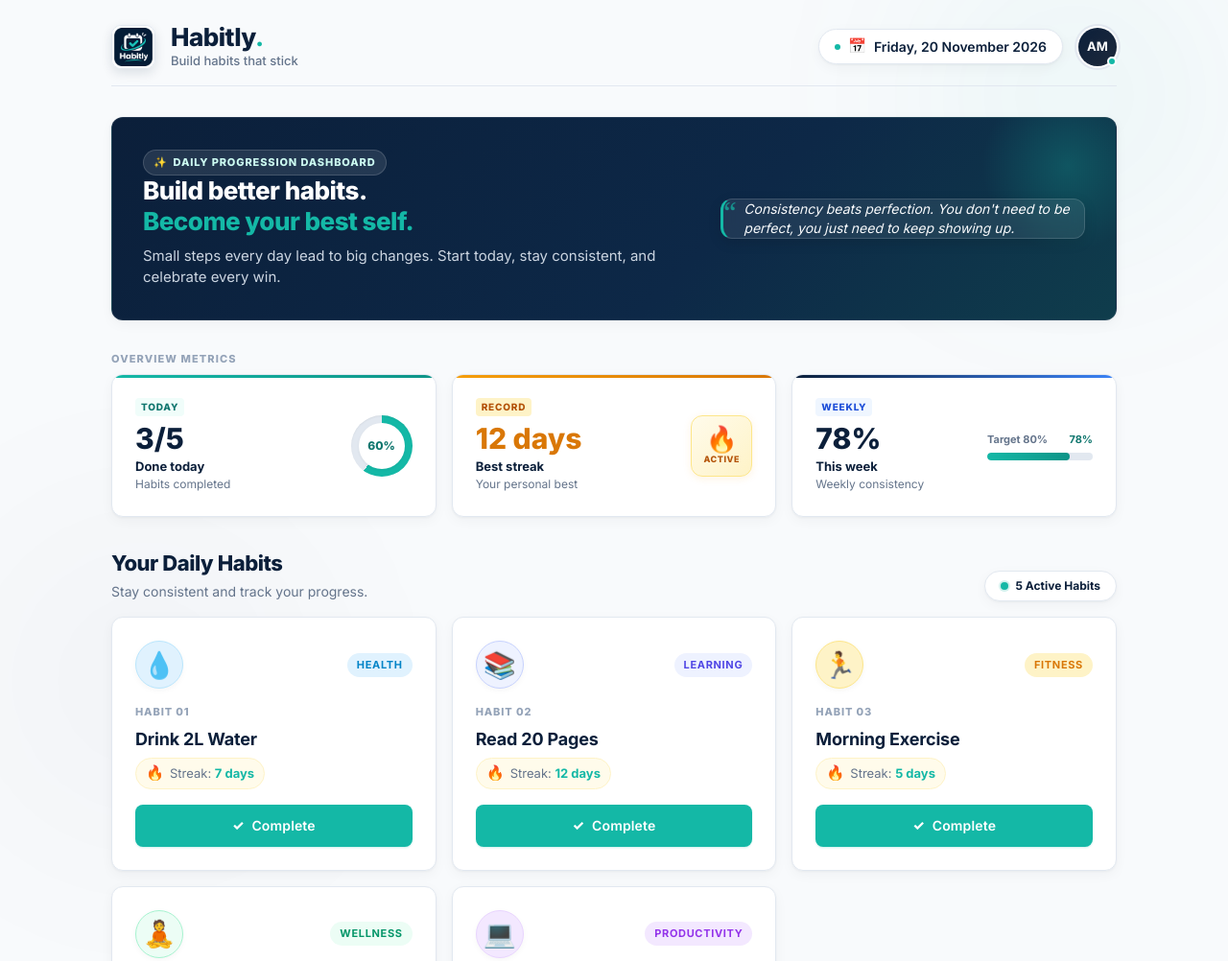
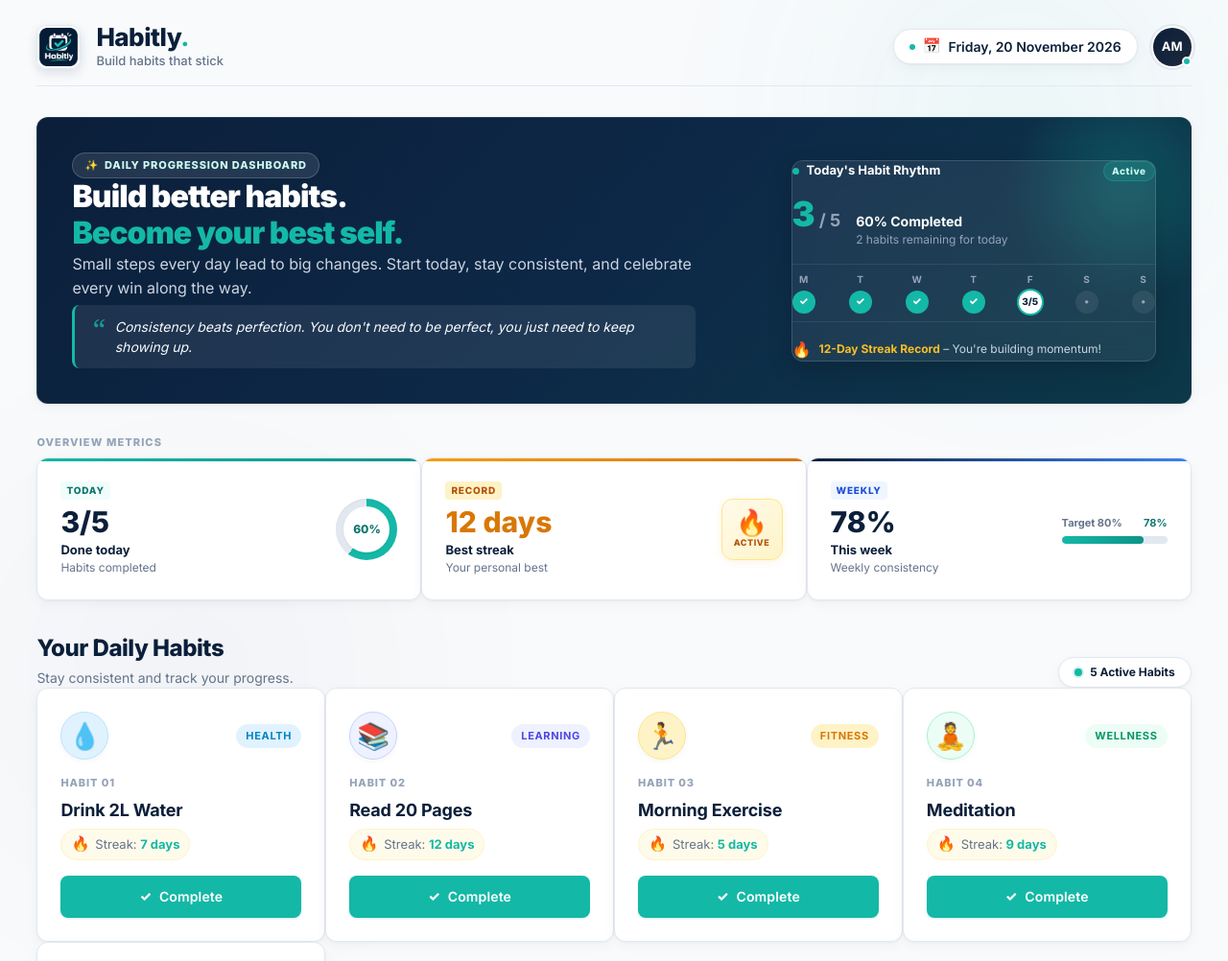
Before and after one commit to Antrikshh-Coder/Habitly, a plain HTML site: page index.html in a window 1280 px wide. Shown: the top 1002 px of the page at 96% size. Drawn offline with Linux system fonts and the light colour scheme.

Commit message:
feat: widen layout to full-screen dashboard and enhance hero rhythm widget

```diff
--- a/index.html
+++ b/index.html
@@ -3,7 +3,7 @@
 <head>
   <meta charset="UTF-8">
   <meta name="viewport" content="width=device-width, initial-scale=1.0">
-  <meta name="description" content="Habitly – Premium, modern, and responsive habit-tracking dashboard built for CodGen Frontend Internship Week 1.">
+  <meta name="description" content="Habitly – Premium, widescreen, responsive habit-tracking dashboard built for CodGen Frontend Internship Week 1.">
   <title>Habitly | Build habits that stick</title>
 
   <!-- Browser Favicon using user's logo -->
@@ -19,7 +19,7 @@
 </head>
 <body>
 
-  <!-- Ambient Background Glows -->
+  <!-- Subtle Ambient Background Glows -->
   <div class="ambient-glow glow-top" aria-hidden="true"></div>
   <div class="ambient-glow glow-bottom" aria-hidden="true"></div>
 
@@ -49,7 +49,7 @@
           <span class="date-text">Friday, 20 November 2026</span>
         </div>
 
-        <!-- Profile Avatar -->
+        <!-- User Profile Avatar -->
         <div class="user-avatar" title="Antriksh Manwadkar" aria-label="User Profile">
           <span class="avatar-initials">AM</span>
           <span class="avatar-status" title="Active today" aria-hidden="true"></span>
@@ -62,29 +62,75 @@
          =================================================================== -->
     <main class="main-content">
 
-      <!-- Welcome Hero Section -->
+      <!-- =================================================================
+           WELCOME HERO SECTION (Widescreen, Rich & Attractive)
+           ================================================================= -->
       <section class="welcome-card" aria-label="Welcome and Daily Motivation">
         <div class="welcome-inner">
+
+          <!-- Left Column: Inspiring Typography & Quote -->
           <div class="welcome-text-group">
             <div class="welcome-pill">
               <span class="welcome-sparkle" aria-hidden="true">✨</span>
               <span>DAILY PROGRESSION DASHBOARD</span>
             </div>
+
             <h2 class="welcome-heading">
               Build better habits.<br>
               <span class="welcome-gradient-text">Become your best self.</span>
             </h2>
+
             <p class="welcome-lead">
-              Small steps every day lead to big changes. Start today, stay consistent, and celebrate every win.
+              Small steps every day lead to big changes. Start today, stay consistent, and celebrate every win along the way.
             </p>
+
+            <div class="quote-callout">
+              <span class="quote-symbol" aria-hidden="true">“</span>
+              <blockquote class="quote-text">
+                Consistency beats perfection. You don't need to be perfect, you just need to keep showing up.
+              </blockquote>
+            </div>
           </div>
 
-          <div class="quote-card">
-            <span class="quote-symbol" aria-hidden="true">“</span>
-            <blockquote class="quote-text">
-              Consistency beats perfection. You don't need to be perfect, you just need to keep showing up.
-            </blockquote>
+          <!-- Right Column: Interactive-Style Visual Rhythm Card -->
+          <div class="welcome-visual-card" aria-hidden="true">
+            <div class="visual-card-top">
+              <div class="visual-card-title">
+                <span class="visual-dot"></span>
+                <span>Today's Habit Rhythm</span>
+              </div>
+              <span class="visual-badge">Active</span>
+            </div>
+
+            <div class="visual-score-row">
+              <div class="visual-stat-big">
+                <span class="stat-big-num">3</span>
+                <span class="stat-big-denom">/ 5</span>
+              </div>
+              <div class="visual-stat-detail">
+                <span class="stat-detail-bold">60% Completed</span>
+                <span class="stat-detail-sub">2 habits remaining for today</span>
+              </div>
+            </div>
+
+            <!-- Mini 7-Day Consistency Week Track -->
+            <div class="mini-week-track">
+              <div class="day-dot done"><span class="day-lbl">M</span><span class="dot-check">✓</span></div>
+              <div class="day-dot done"><span class="day-lbl">T</span><span class="dot-check">✓</span></div>
+              <div class="day-dot done"><span class="day-lbl">W</span><span class="dot-check">✓</span></div>
+              <div class="day-dot done"><span class="day-lbl">T</span><span class="dot-check">✓</span></div>
+              <div class="day-dot today"><span class="day-lbl">F</span><span class="dot-check">3/5</span></div>
+              <div class="day-dot"><span class="day-lbl">S</span><span class="dot-check">•</span></div>
+              <div class="day-dot"><span class="day-lbl">S</span><span class="dot-check">•</span></div>
+            </div>
+
+            <!-- Mini Streak Banner -->
+            <div class="visual-streak-strip">
+              <span class="streak-flame-icon">🔥</span>
+              <span class="streak-strip-text"><strong>12-Day Streak Record</strong> – You're building momentum!</span>
+            </div>
           </div>
+
         </div>
       </section>
 
--- a/style.css
+++ b/style.css
@@ -89,37 +89,38 @@ body {
   position: relative;
 }
 
-/* Ambient Radial Glows (Subtle, Premium SaaS feel) */
+/* Ambient Radial Background Glows */
 .ambient-glow {
   position: fixed;
   border-radius: 50%;
-  filter: blur(100px);
+  filter: blur(120px);
   pointer-events: none;
   z-index: 0;
   opacity: 0.35;
 }
 
 .glow-top {
-  width: 480px;
-  height: 480px;
-  top: -140px;
-  right: -80px;
-  background: radial-gradient(circle, rgba(20, 184, 166, 0.22) 0%, transparent 70%);
+  width: 540px;
+  height: 540px;
+  top: -150px;
+  right: -50px;
+  background: radial-gradient(circle, rgba(20, 184, 166, 0.25) 0%, transparent 70%);
 }
 
 .glow-bottom {
-  width: 540px;
-  height: 540px;
-  bottom: -180px;
-  left: -120px;
-  background: radial-gradient(circle, rgba(11, 31, 58, 0.12) 0%, transparent 70%);
+  width: 600px;
+  height: 600px;
+  bottom: -200px;
+  left: -100px;
+  background: radial-gradient(circle, rgba(11, 31, 58, 0.14) 0%, transparent 70%);
 }
 
+/* Widescreen App Container (Eliminates empty space on large displays) */
 .app-container {
-  max-width: 1080px;
+  max-width: 1400px;
+  width: 100%;
   margin: 0 auto;
-  padding: var(--space-24) var(--space-16);
-  width: 100%;
+  padding: var(--space-24) clamp(16px, 3vw, 40px);
   display: flex;
   flex-direction: column;
   gap: var(--space-32);
@@ -155,7 +156,7 @@ body {
   color: inherit;
 }
 
-/* Brand Logo Image */
+/* Official Brand Logo Image */
 .brand-logo-img {
   width: 46px;
   height: 46px;
@@ -267,7 +268,7 @@ body {
 }
 
 /* --------------------------------------------------------------------------
-   4. WELCOME & MOTIVATIONAL HERO SECTION
+   4. WELCOME HERO SECTION (Widescreen, Rich & Highly Attractive)
    -------------------------------------------------------------------------- */
 .main-content {
   display: flex;
@@ -276,9 +277,9 @@ body {
 }
 
 .welcome-card {
-  background: linear-gradient(135deg, var(--navy) 0%, #0d2847 60%, #0f3d4c 100%);
+  background: linear-gradient(135deg, var(--navy) 0%, #0d2847 50%, #0c3848 100%);
   border-radius: var(--card-radius);
-  padding: var(--space-32);
+  padding: clamp(24px, 3vw, 36px);
   color: #FFFFFF;
   box-shadow: var(--soft-shadow);
   border: 1px solid rgba(255, 255, 255, 0.08);
@@ -289,11 +290,11 @@ body {
 .welcome-card::after {
   content: '';
   position: absolute;
-  top: -40px;
-  right: -40px;
-  width: 180px;
-  height: 180px;
-  background: radial-gradient(circle, rgba(20, 184, 166, 0.25) 0%, transparent 70%);
+  top: -50px;
+  right: -50px;
+  width: 240px;
+  height: 240px;
+  background: radial-gradient(circle, rgba(20, 184, 166, 0.28) 0%, transparent 70%);
   border-radius: 50%;
   pointer-events: none;
 }
@@ -302,36 +303,38 @@ body {
   display: flex;
   align-items: center;
   justify-content: space-between;
-  gap: var(--space-24);
+  gap: var(--space-32);
   position: relative;
   z-index: 1;
 }
 
 .welcome-text-group {
-  max-width: 560px;
+  max-width: 650px;
+  display: flex;
+  flex-direction: column;
+  gap: var(--space-12);
 }
 
 .welcome-pill {
   display: inline-flex;
   align-items: center;
   gap: 6px;
-  padding: 4px 10px;
+  padding: 4px 12px;
   background: rgba(255, 255, 255, 0.1);
-  border: 1px solid rgba(255, 255, 255, 0.15);
+  border: 1px solid rgba(255, 255, 255, 0.18);
   border-radius: 999px;
   font-size: 0.6875rem;
   font-weight: 800;
   letter-spacing: 0.08em;
   color: var(--teal-light);
-  margin-bottom: var(--space-12);
+  width: fit-content;
 }
 
 .welcome-heading {
-  font-size: 1.625rem;
-  font-weight: 800;
-  letter-spacing: -0.02em;
-  line-height: 1.25;
-  margin-bottom: var(--space-8);
+  font-size: clamp(1.625rem, 2.5vw, 2.125rem);
+  font-weight: 900;
+  letter-spacing: -0.03em;
+  line-height: 1.2;
 }
 
 .welcome-gradient-text {
@@ -339,26 +342,21 @@ body {
 }
 
 .welcome-lead {
-  font-size: 0.9375rem;
+  font-size: 1rem;
   color: #CBD5E1;
   font-weight: 400;
-  line-height: 1.5;
+  line-height: 1.6;
 }
 
-.quote-card {
+.quote-callout {
   background: rgba(255, 255, 255, 0.08);
-  backdrop-filter: blur(8px);
-  -webkit-backdrop-filter: blur(8px);
-  border: 1px solid rgba(255, 255, 255, 0.14);
   border-left: 3px solid var(--teal);
-  border-radius: var(--card-radius);
-  padding: var(--space-16) var(--space-20);
-  max-width: 380px;
+  border-radius: 8px;
+  padding: 12px 18px;
   display: flex;
   align-items: flex-start;
-  gap: var(--space-8);
-  flex-shrink: 0;
-  box-shadow: 0 4px 14px rgba(0, 0, 0, 0.12);
+  gap: 10px;
+  margin-top: 4px;
 }
 
 .quote-symbol {
@@ -366,14 +364,171 @@ body {
   line-height: 0.9;
   color: var(--teal);
   font-family: Georgia, serif;
-  opacity: 0.7;
+  opacity: 0.8;
 }
 
 .quote-text {
   font-size: 0.875rem;
   font-style: italic;
   color: #F8FAFC;
-  line-height: 1.45;
+  line-height: 1.5;
+}
+
+/* Right Side Dashboard Rhythm Card */
+.welcome-visual-card {
+  background: rgba(255, 255, 255, 0.07);
+  backdrop-filter: blur(12px);
+  -webkit-backdrop-filter: blur(12px);
+  border: 1px solid rgba(255, 255, 255, 0.14);
+  border-radius: var(--card-radius);
+  padding: var(--space-20) var(--space-24);
+  min-width: 330px;
+  max-width: 380px;
+  width: 100%;
+  flex-shrink: 0;
+  display: flex;
+  flex-direction: column;
+  gap: var(--space-16);
+  box-shadow: 0 8px 24px rgba(0, 0, 0, 0.18);
+}
+
+.visual-card-top {
+  display: flex;
+  align-items: center;
+  justify-content: space-between;
+}
+
+.visual-card-title {
+  display: flex;
+  align-items: center;
+  gap: 8px;
+  font-size: 0.8125rem;
+  font-weight: 700;
+  color: #FFFFFF;
+}
+
+.visual-dot {
+  width: 7px;
+  height: 7px;
+  border-radius: 50%;
+  background-color: var(--teal);
+}
+
+.visual-badge {
+  font-size: 0.625rem;
+  font-weight: 800;
+  letter-spacing: 0.06em;
+  padding: 2px 8px;
+  border-radius: 999px;
+  background: rgba(20, 184, 166, 0.2);
+  color: var(--teal-light);
+  border: 1px solid rgba(20, 184, 166, 0.35);
+}
+
+.visual-score-row {
+  display: flex;
+  align-items: baseline;
+  gap: var(--space-16);
+}
+
+.visual-stat-big {
+  display: flex;
+  align-items: baseline;
+  gap: 4px;
+}
+
+.stat-big-num {
+  font-size: 2.25rem;
+  font-weight: 900;
+  color: var(--teal);
+  line-height: 1;
+}
+
+.stat-big-denom {
+  font-size: 1.125rem;
+  font-weight: 700;
+  color: #94A3B8;
+}
+
+.visual-stat-detail {
+  display: flex;
+  flex-direction: column;
+}
+
+.stat-detail-bold {
+  font-size: 0.875rem;
+  font-weight: 700;
+  color: #FFFFFF;
+}
+
+.stat-detail-sub {
+  font-size: 0.75rem;
+  color: #94A3B8;
+}
+
+/* Mini 7-Day Consistency Track */
+.mini-week-track {
+  display: flex;
+  align-items: center;
+  justify-content: space-between;
+  gap: 6px;
+  padding: 8px 0;
+  border-top: 1px solid rgba(255, 255, 255, 0.08);
+  border-bottom: 1px solid rgba(255, 255, 255, 0.08);
+}
+
+.day-dot {
+  display: flex;
+  flex-direction: column;
+  align-items: center;
+  gap: 4px;
+}
+
+.day-lbl {
+  font-size: 0.625rem;
+  font-weight: 700;
+  color: #94A3B8;
+}
+
+.dot-check {
+  width: 24px;
+  height: 24px;
+  border-radius: 50%;
+  background: rgba(255, 255, 255, 0.08);
+  color: #94A3B8;
+  font-size: 0.6875rem;
+  display: flex;
+  align-items: center;
+  justify-content: center;
+  font-weight: 800;
+}
+
+.day-dot.done .dot-check {
+  background: var(--teal);
+  color: #FFFFFF;
+}
+
+.day-dot.today .dot-check {
+  background: #FFFFFF;
+  color: var(--navy);
+  font-size: 0.625rem;
+  box-shadow: 0 0 0 2px var(--teal);
+}
+
+.visual-streak-strip {
+  display: flex;
+  align-items: center;
+  gap: 8px;
+  font-size: 0.75rem;
+  color: #CBD5E1;
+}
+
+.streak-flame-icon {
+  font-size: 1rem;
+}
+
+.visual-streak-strip strong {
+  color: #FBBF24;
 }
 
 /* --------------------------------------------------------------------------
@@ -402,7 +557,7 @@ body {
 .stats-grid {
   display: grid;
   grid-template-columns: repeat(3, 1fr);
-  gap: var(--space-16);
+  gap: var(--space-20);
 }
 
 .stat-card {
@@ -425,7 +580,7 @@ body {
   border-color: var(--border-hover);
 }
 
-/* Card Accent Indicator Strips */
+/* Top Accent Strips */
 .card-accent-strip {
   position: absolute;
   top: 0;
@@ -483,7 +638,7 @@ body {
   flex-shrink: 0;
 }
 
-/* Stat Visual 1: Circular Progress Ring (CSS conic-gradient) */
+/* Circular Progress Ring */
 .progress-ring {
   width: 64px;
   height: 64px;
@@ -512,7 +667,7 @@ body {
   color: var(--teal-dark);
 }
 
-/* Stat Visual 2: Fire Streak Badge */
+/* Fire Streak Badge */
 .flame-box {
   width: 64px;
   height: 64px;
@@ -539,7 +694,7 @@ body {
   margin-top: 2px;
 }
 
-/* Stat Visual 3: Weekly Progress Bar */
+/* Weekly Progress Bar */
 .stat-visual-bar {
   width: 110px;
   display: flex;
@@ -577,8 +732,7 @@ body {
 /* --------------------------------------------------------------------------
    6. HABIT CARDS GRID (At least 5 cards in a grid)
    - Emoji, habit name, streak (highlighted in teal), visible Complete button
-   - Responsive multi-column grid
-   - 12px radius, soft shadow, clean hover elevation
+   - Responsive multi-column layout filling widescreen beautifully
    -------------------------------------------------------------------------- */
 .habits-section {
   width: 100%;
@@ -588,12 +742,12 @@ body {
   display: flex;
   align-items: flex-end;
   justify-content: space-between;
-  margin-bottom: var(--space-16);
+  margin-bottom: var(--space-20);
   gap: var(--space-16);
 }
 
 .habits-title {
-  font-size: 1.375rem;
+  font-size: 1.5rem;
   font-weight: 800;
   color: var(--navy);
   letter-spacing: -0.02em;
@@ -628,11 +782,11 @@ body {
   box-shadow: 0 0 0 2px rgba(20, 184, 166, 0.2);
 }
 
-/* Grid layout as recommended in the PDF */
+/* Widescreen adaptive multi-column grid */
 .habits-grid {
   display: grid;
-  grid-template-columns: repeat(auto-fit, minmax(280px, 1fr));
-  gap: var(--space-16);
+  grid-template-columns: repeat(auto-fill, minmax(260px, 1fr));
+  gap: var(--space-20);
 }
 
 /* Habit Card (White + soft shadow + 12px radius) */
@@ -821,7 +975,7 @@ body {
 }
 
 .banner-title {
-  font-size: 1.1875rem;
+  font-size: 1.25rem;
   font-weight: 800;
   letter-spacing: -0.01em;
 }
@@ -843,7 +997,7 @@ body {
 }
 
 .footer-inner {
-  max-width: 1080px;
+  max-width: 1400px;
   margin: 0 auto;
 }
 
@@ -866,10 +1020,31 @@ body {
 }
 
 /* --------------------------------------------------------------------------
-   9. RESPONSIVE DESIGN (360px Phone, 768px Tablet, 1280px Laptop)
+   9. RESPONSIVE DESIGN (360px Phone, 768px Tablet, 1280px+ Laptop)
    -------------------------------------------------------------------------- */
 
-/* TABLET (max-width: 768px) */
+/* TABLET (max-width: 992px) */
+@media (max-width: 992px) {
+  .welcome-inner {
+    flex-direction: column;
+    align-items: flex-start;
+  }
+
+  .welcome-visual-card {
+    min-width: 100%;
+    max-width: 100%;
+  }
+
+  .stats-grid {
+    grid-template-columns: 1fr;
+    gap: var(--space-12);
+  }
+
+  .habits-grid {
+    grid-template-columns: repeat(auto-fill, minmax(240px, 1fr));
+  }
+}
+
 @media (max-width: 768px) {
   .app-container {
     padding: var(--space-16);
@@ -886,25 +1061,6 @@ body {
 
   .welcome-card {
     padding: var(--space-20);
-  }
-
-  .welcome-inner {
-    flex-direction: column;
-    align-items: flex-start;
-  }
-
-  .quote-card {
-    max-width: 100%;
-    width: 100%;
-  }
-
-  .stats-grid {
-    grid-template-columns: 1fr;
-    gap: var(--space-12);
-  }
-
-  .habits-grid {
-    grid-template-columns: repeat(auto-fit, minmax(240px, 1fr));
   }
 }
 
```
